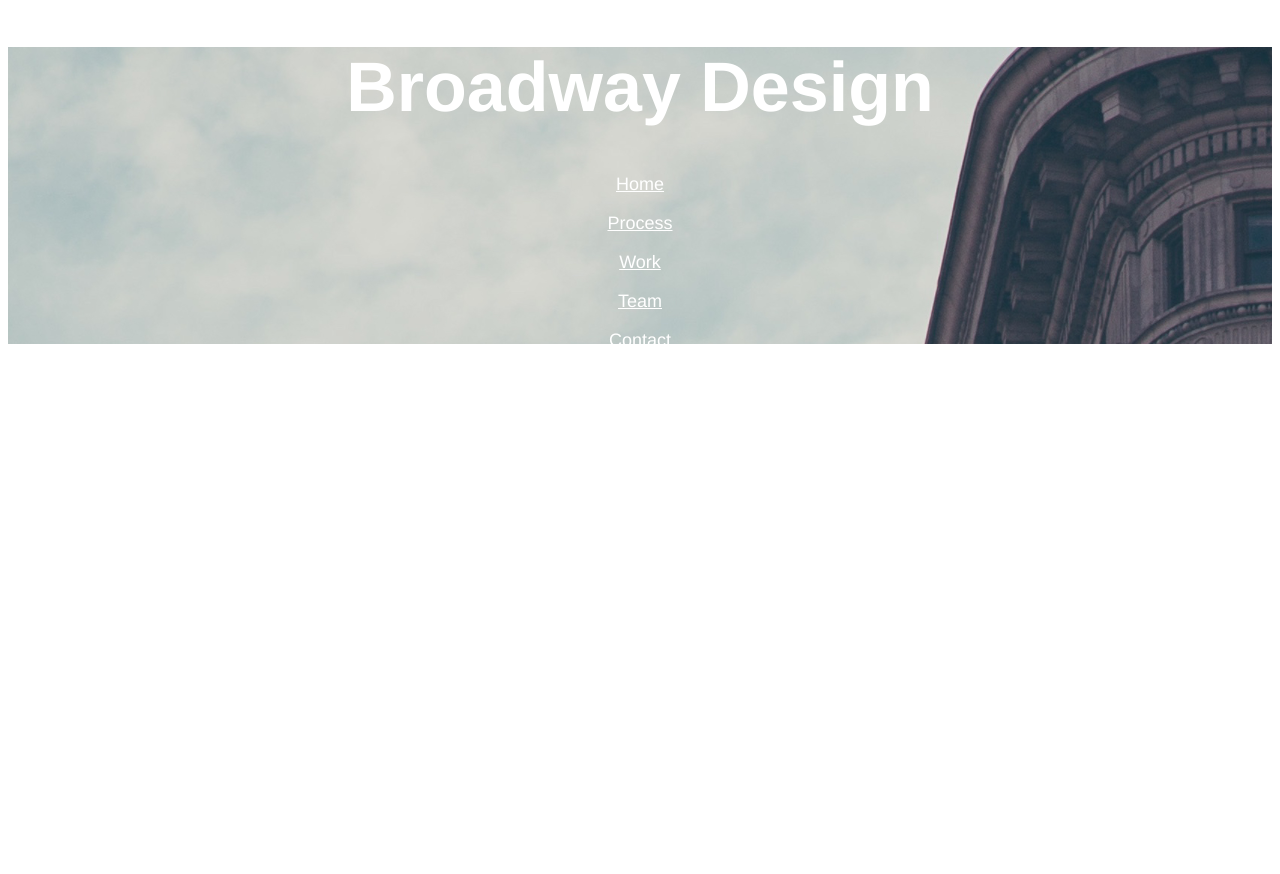
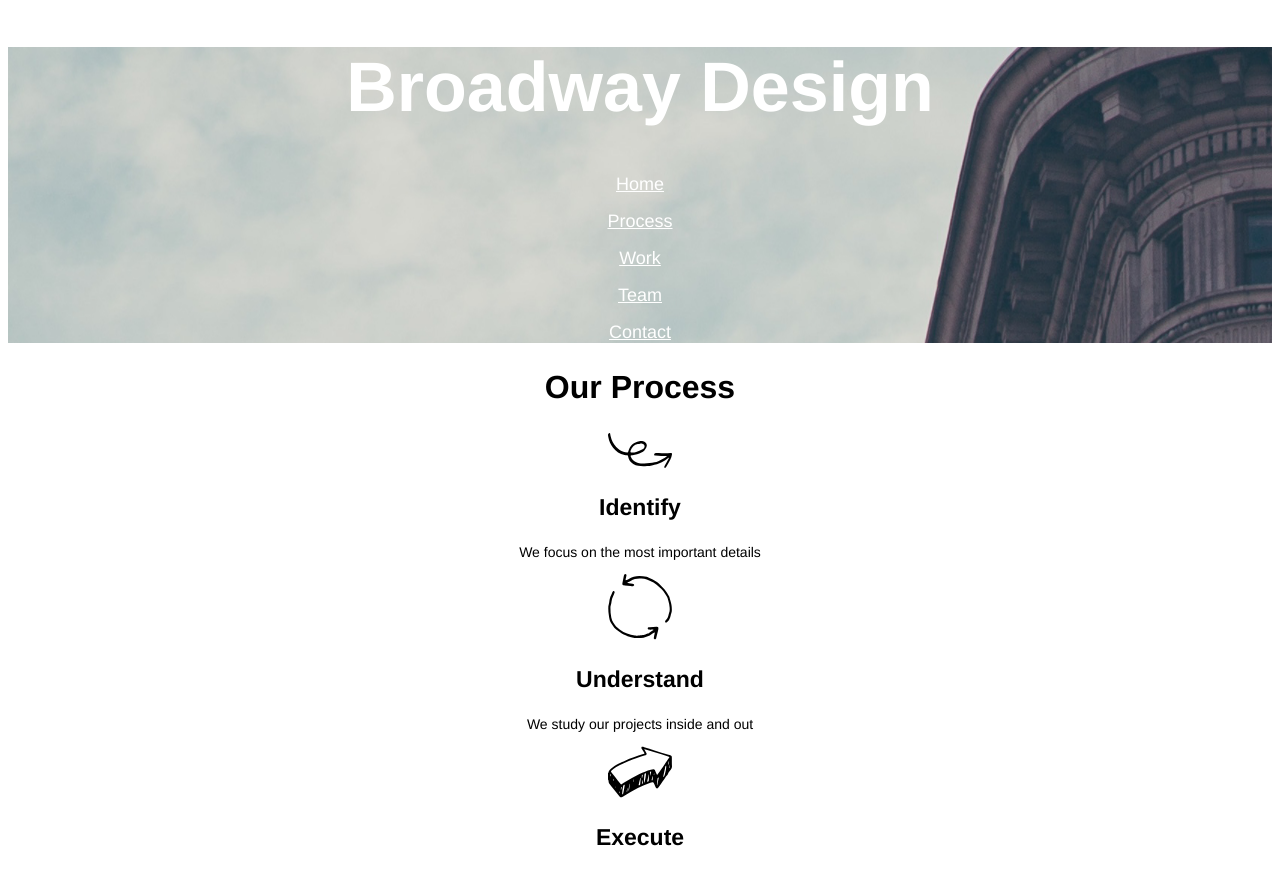
Before and after one commit to claraming/broadway, a plain HTML site: page index.html in a window 1280 px wide. Before the commit the page ends 800 px from the top, so only its background shows below. Drawn offline with Linux system fonts and the light colour scheme.

Commit message:
Add process section

```diff
--- a/index.html
+++ b/index.html
@@ -10,13 +10,27 @@
   <!--Hero-->
   <div class="hero">
       <h1 id="home">Broadway Design</h1>
-        <a class="nav" href="#home">Home</a><br><br>
-        <a class="nav" href="#process">Process</a><br><br>
-        <a class="nav" href="#work">Work</a><br><br>
-        <a class="nav" href="#team">Team</a><br><br>
-        <a class="nav" href="#contact">Contact</a>
+      <a class="nav" href="#">Home</a><br><br>
+      <a class="nav" href="#process">Process</a><br><br>
+      <a class="nav" href="#work">Work</a><br><br>
+      <a class="nav" href="#team">Team</a><br><br>
+      <a class="nav" href="#contact">Contact</a>
       </nav>
   </div>
 
+  <!--Process-->
+  <div class="process">
+    <h2>Our Process</h2>
+    <image src="resources/images/identify.svg">
+    <h3>Identify</h3>
+    <p>We focus on the most important details</p>
+    <image src="resources/images/understand.svg">
+    <h3>Understand</h3>
+    <p>We study our projects inside and out</p>
+    <image src="resources/images/execute.svg">
+    <h3>Execute</h3>
+  </div>
+
+
   </body>
 </html>
--- a/resources/css/style.css
+++ b/resources/css/style.css
@@ -1,7 +1,7 @@
 body {
   font-family: "Helvetica";
+  font-size: 14px;
   text-align: center;
-  font-weight: normal;
 }
 
 .hero {
@@ -18,5 +18,14 @@ h1 {
 .nav {
   font-size: 18px;
   color: white;
+}
 
+h2 {
+  font-size: 32px;
+  font-weight: bold;
 }
+
+h3 {
+  font-size: 23px;
+  font-weight: bold;
+}
```
